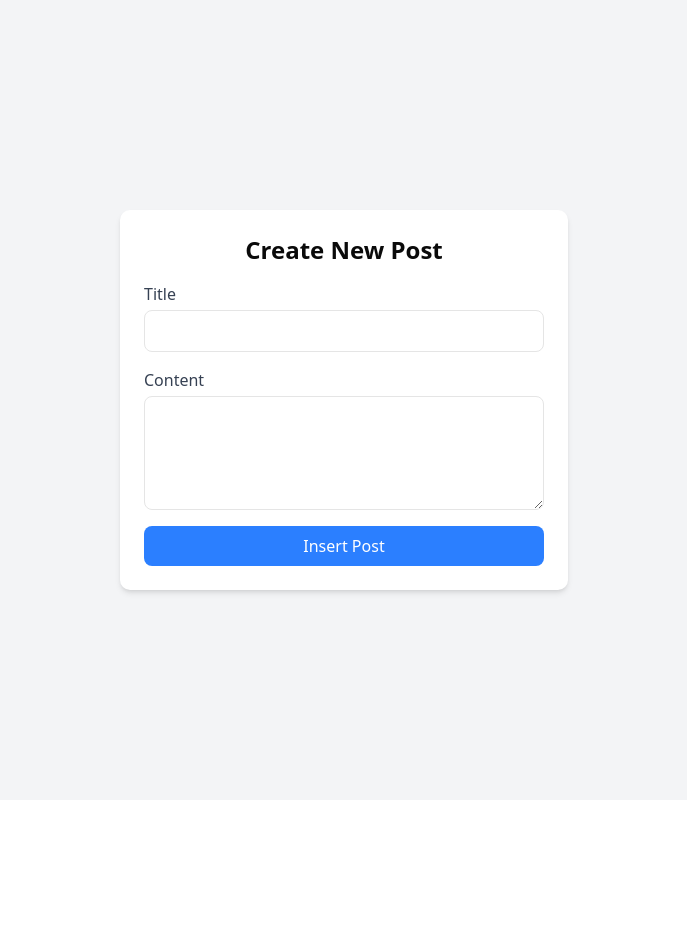
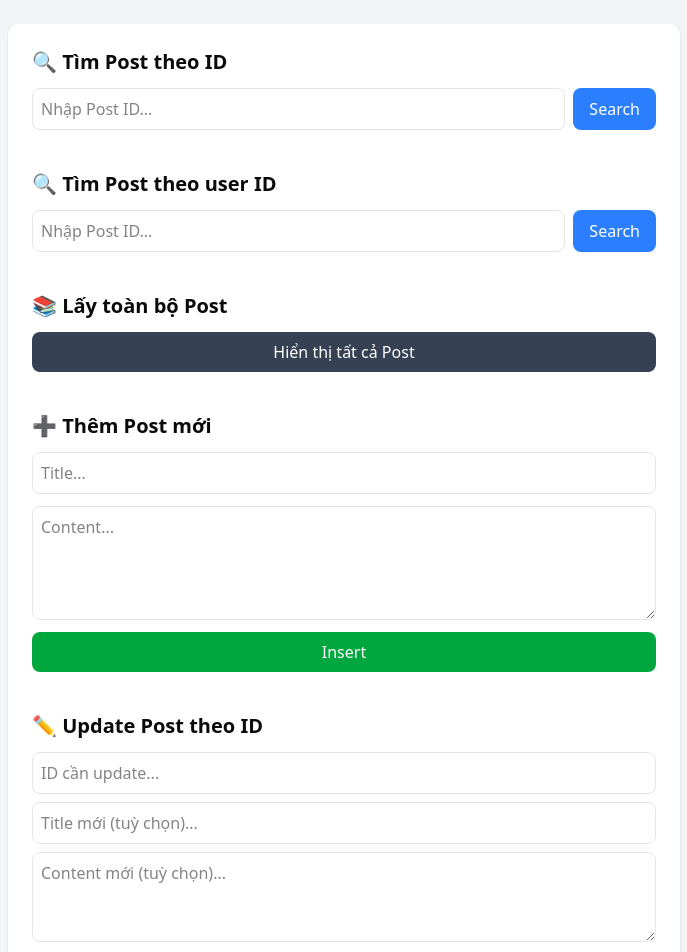
Before and after one commit to khuongduy354/unsleepable, a Next.js app: page / in a window 1280 px wide. Shown: the top 952 px of the page, without its empty margins (296-983 px from the left). Before the commit the page ends 800 px from the top, so only its background shows below. Built offline with nearby package versions, Linux system fonts and the light colour scheme; no server answers.

Commit message:
update, search(all, by Id, by user ID), delete

```diff
--- a/src/app/page.tsx
+++ b/src/app/page.tsx
@@ -1,32 +1,73 @@
 "use client";
 
 import { useState } from "react";
-import { v4 as uuidv4 } from "uuid";
 import { SupabasePostRepository } from "@/lib/repositories/supabase.repository";
 import { supabase } from "@/utils/supabase/client";
 
 const postRepo = new SupabasePostRepository(supabase);
 
-export default function InsertUserPage() {
+export default function TestPostPage() {
+  const [searchId, setSearchId] = useState("");
+  const [deleteId, setDeleteId] = useState("");
+  const [userId, setUserId] = useState("");
+
   const [title, setTitle] = useState("");
   const [content, setContent] = useState("");
+
+  // UPDATE inputs
+  const [updateId, setUpdateId] = useState("");
+  const [updateTitle, setUpdateTitle] = useState("");
+  const [updateContent, setUpdateContent] = useState("");
+
+  const [result, setResult] = useState("");
   const [message, setMessage] = useState("");
 
-  const handleSubmit = async (e: React.FormEvent) => {
+  // 🔍 Tìm kiếm theo ID
+  const handleSearchById = async () => {
+    if (!searchId) return setResult("Hãy nhập ID!");
+
+    try {
+      const post = await postRepo.findById(searchId);
+
+      if (!post) setResult("Không tìm thấy post!");
+      else setResult(JSON.stringify(post, null, 2));
+    } catch (err: any) {
+      setResult(`Error: ${err.message}`);
+    }
+  };
+  // 🔍 Tìm kiếm theo user ID
+  const handleSearchByUserId = async () => {
+    if (!userId) return setResult("Hãy nhập ID!");
+
+    try {
+      const post = await postRepo.findByUserId(userId);
+
+      if (!post) setResult("Không tìm thấy post!");
+      else setResult(JSON.stringify(post, null, 2));
+    } catch (err: any) {
+      setResult(`Error: ${err.message}`);
+    }
+  };
+
+  // 📚 Lấy toàn bộ Post
+  const handleFindAll = async () => {
+    try {
+      const posts = await postRepo.findAll();
+      setResult(JSON.stringify(posts, null, 2));
+    } catch (err: any) {
+      setResult(`Error: ${err.message}`);
+    }
+  };
+
+  // ➕ Insert Post
+  const handleInsert = async (e: React.FormEvent) => {
     e.preventDefault();
 
-    if (!title || !content) {
-      setMessage("Vui lòng nhập đầy đủ thông tin!");
-      return;
-    }
+    if (!title || !content) return setMessage("Hãy nhập đủ title và content!");
 
     try {
-      const newPost = await postRepo.create({
-        title: title,
-        content: content
-      });
-
-      setMessage(`Insert thành công! New Post: ${newPost.title}`);
+      const newPost = await postRepo.create({ title, content });
+      setMessage(`Insert thành công! ID = ${newPost.id}`);
 
       setTitle("");
       setContent("");
@@ -35,48 +76,274 @@ export default function InsertUserPage() {
     }
   };
 
+  // ✏️ Update Post
+  const handleUpdate = async () => {
+    if (!updateId) return setMessage("Hãy nhập ID để update!");
+
+    try {
+      const updated = await postRepo.update(updateId, {
+        title: updateTitle || undefined,
+        content: updateContent || undefined,
+      });
+
+      setMessage(`Update thành công! ID = ${updated.id}`);
+      setUpdateId("");
+      setUpdateTitle("");
+      setUpdateContent("");
+    } catch (err: any) {
+      setMessage(`Error: ${err.message}`);
+    }
+  };
+
+  // ❌ Delete Post
+  const handleDelete = async () => {
+    if (!deleteId) return setMessage("Hãy nhập ID để xoá!");
+
+    try {
+      await postRepo.delete(deleteId);
+      setMessage(`Xoá thành công post ID: ${deleteId}`);
+      setDeleteId("");
+    } catch (err: any) {
+      setMessage(`Error: ${err.message}`);
+    }
+  };
+
   return (
-    <div className="flex flex-col items-center justify-center min-h-screen bg-gray-100 p-4">
-      <div className="bg-white shadow-md rounded-lg p-6 w-full max-w-md">
-        <h1 className="text-2xl font-bold mb-4 text-center">Create New Post</h1>
+    <div className="min-h-screen bg-gray-100 flex flex-col items-center p-6">
+      <div className="w-full max-w-2xl bg-white rounded-lg shadow p-6 flex flex-col gap-10">
 
-        <form onSubmit={handleSubmit} className="flex flex-col gap-4">
-
-          <label className="flex flex-col text-gray-700 font-medium">
-            Title
+        {/* SEARCH */}
+        <section>
+          <h2 className="text-xl font-bold mb-3">🔍 Tìm Post theo ID</h2>
+          <div className="flex gap-2">
             <input
               type="text"
+              value={searchId}
+              onChange={(e) => setSearchId(e.target.value)}
+              placeholder="Nhập Post ID..."
+              className="flex-1 p-2 border rounded-md"
+            />
+            <button
+              onClick={handleSearchById}
+              className="bg-blue-500 text-white px-4 py-2 rounded-md hover:bg-blue-600"
+            >
+              Search
+            </button>
+          </div>
+        </section>
+        {/* Search by user ID */}
+        <section>
+          <h2 className="text-xl font-bold mb-3">🔍 Tìm Post theo user ID</h2>
+          <div className="flex gap-2">
+            <input
+              type="text"
+              value={userId}
+              onChange={(e) => setUserId(e.target.value)}
+              placeholder="Nhập Post ID..."
+              className="flex-1 p-2 border rounded-md"
+            />
+            <button
+              onClick={handleSearchByUserId}
+              className="bg-blue-500 text-white px-4 py-2 rounded-md hover:bg-blue-600"
+            >
+              Search
+            </button>
+          </div>
+        </section>
+        {/* FIND ALL */}
+        <section>
+          <h2 className="text-xl font-bold mb-3">📚 Lấy toàn bộ Post</h2>
+          <button
+            onClick={handleFindAll}
+            className="w-full bg-gray-700 text-white py-2 rounded-md hover:bg-gray-800"
+          >
+            Hiển thị tất cả Post
+          </button>
+        </section>
+
+        {/* INSERT */}
+        <section>
+          <h2 className="text-xl font-bold mb-3">➕ Thêm Post mới</h2>
+
+          <form onSubmit={handleInsert} className="flex flex-col gap-3">
+            <input
+              type="text"
+              placeholder="Title..."
               value={title}
               onChange={(e) => setTitle(e.target.value)}
-              className="mt-1 p-2 border rounded-md focus:outline-none focus:ring-2 focus:ring-blue-500"
-              required
+              className="p-2 border rounded-md"
             />
-          </label>
 
-          <label className="flex flex-col text-gray-700 font-medium">
-            Content
             <textarea
+              placeholder="Content..."
               value={content}
               onChange={(e) => setContent(e.target.value)}
-              className="mt-1 p-2 border rounded-md focus:outline-none focus:ring-2 focus:ring-blue-500"
+              className="p-2 border rounded-md"
               rows={4}
-              required
             />
-          </label>
+
+            <button
+              type="submit"
+              className="bg-green-600 text-white py-2 rounded-md hover:bg-green-700"
+            >
+              Insert
+            </button>
+          </form>
+        </section>
+
+        {/* UPDATE */}
+        <section>
+          <h2 className="text-xl font-bold mb-3">✏️ Update Post theo ID</h2>
+
+          <input
+            type="text"
+            value={updateId}
+            onChange={(e) => setUpdateId(e.target.value)}
+            placeholder="ID cần update..."
+            className="p-2 border rounded-md w-full mb-2"
+          />
+
+          <input
+            type="text"
+            value={updateTitle}
+            onChange={(e) => setUpdateTitle(e.target.value)}
+            placeholder="Title mới (tuỳ chọn)..."
+            className="p-2 border rounded-md w-full mb-2"
+          />
+
+          <textarea
+            value={updateContent}
+            onChange={(e) => setUpdateContent(e.target.value)}
+            placeholder="Content mới (tuỳ chọn)..."
+            className="p-2 border rounded-md w-full mb-2"
+            rows={3}
+          />
 
           <button
-            type="submit"
-            className="bg-blue-500 text-white py-2 rounded-md hover:bg-blue-600 transition"
+            onClick={handleUpdate}
+            className="bg-yellow-600 text-white py-2 rounded-md hover:bg-yellow-700"
           >
-            Insert Post
+            Update
           </button>
+        </section>
 
-        </form>
+        {/* DELETE */}
+        <section>
+          <h2 className="text-xl font-bold mb-3">❌ Xoá Post theo ID</h2>
+          <div className="flex gap-2">
+            <input
+              type="text"
+              value={deleteId}
+              onChange={(e) => setDeleteId(e.target.value)}
+              placeholder="Nhập Post ID để xoá..."
+              className="flex-1 p-2 border rounded-md"
+            />
+            <button
+              onClick={handleDelete}
+              className="bg-red-500 text-white px-4 py-2 rounded-md hover:bg-red-600"
+            >
+              Delete
+            </button>
+          </div>
+        </section>
 
+        {/* COMMON MESSAGE */}
         {message && (
           <p className="mt-4 text-center text-sm text-gray-700">{message}</p>
+        )}
+
+        {/* RESULT VIEW */}
+        {result && (
+          <pre className="mt-4 bg-gray-200 p-3 rounded text-sm overflow-auto">
+            {result}
+          </pre>
         )}
       </div>
     </div>
   );
 }
+
+
+
+// "use client";
+
+// import { useState } from "react";
+// import { v4 as uuidv4 } from "uuid";
+// import { SupabasePostRepository } from "@/lib/repositories/supabase.repository";
+// import { supabase } from "@/utils/supabase/client";
+
+// const postRepo = new SupabasePostRepository(supabase);
+
+// export default function InsertUserPage() {
+//   const [title, setTitle] = useState("");
+//   const [content, setContent] = useState("");
+//   const [message, setMessage] = useState("");
+
+//   const handleSubmit = async (e: React.FormEvent) => {
+//     e.preventDefault();
+
+//     if (!title || !content) {
+//       setMessage("Vui lòng nhập đầy đủ thông tin!");
+//       return;
+//     }
+
+//     try {
+//       const newPost = await postRepo.create({
+//         title: title,
+//         content: content
+//       });
+
+//       setMessage(`Insert thành công! New Post: ${newPost.title}`);
+
+//       setTitle("");
+//       setContent("");
+//     } catch (err: any) {
+//       setMessage(`Error: ${err.message}`);
+//     }
+//   };
+
+//   return (
+//     <div className="flex flex-col items-center justify-center min-h-screen bg-gray-100 p-4">
+//       <div className="bg-white shadow-md rounded-lg p-6 w-full max-w-md">
+//         <h1 className="text-2xl font-bold mb-4 text-center">Create New Post</h1>
+
+//         <form onSubmit={handleSubmit} className="flex flex-col gap-4">
+
+//           <label className="flex flex-col text-gray-700 font-medium">
+//             Title
+//             <input
+//               type="text"
+//               value={title}
+//               onChange={(e) => setTitle(e.target.value)}
+//               className="mt-1 p-2 border rounded-md focus:outline-none focus:ring-2 focus:ring-blue-500"
+//               required
+//             />
+//           </label>
+
+//           <label className="flex flex-col text-gray-700 font-medium">
+//             Content
+//             <textarea
+//               value={content}
+//               onChange={(e) => setContent(e.target.value)}
+//               className="mt-1 p-2 border rounded-md focus:outline-none focus:ring-2 focus:ring-blue-500"
+//               rows={4}
+//               required
+//             />
+//           </label>
+
+//           <button
+//             type="submit"
+//             className="bg-blue-500 text-white py-2 rounded-md hover:bg-blue-600 transition"
+//           >
+//             Insert Post
+//           </button>
+
+//         </form>
+
+//         {message && (
+//           <p className="mt-4 text-center text-sm text-gray-700">{message}</p>
+//         )}
+//       </div>
+//     </div>
+//   );
+// }
--- a/src/lib/types/post.type.ts
+++ b/src/lib/types/post.type.ts
@@ -17,16 +17,17 @@ export interface IPostRepository {
   create(data: CreatePostDTO): Promise<Post>;
   findById(id: string): Promise<Post | null>;
   findAll(): Promise<Post[]>;
-  findByAuthorId(authorId: string): Promise<Post[]>;
+  findByUserId(userId: string): Promise<Post[]>;
   update(id: string, data: UpdatePostDTO): Promise<Post>;
   delete(id: string): Promise<void>;
 }
 
 export interface Post {
   id: string;
+  user_id: string;
+  community_id: string;
   title: string;
   content: string;
-  author_id: string;
   created_at: string;
   updated_at: string;
 }
```
Also changed, not shown: src/lib/repositories/supabase.repository.ts (+8 -8 lines), src/app/test/page.tsx (added).
